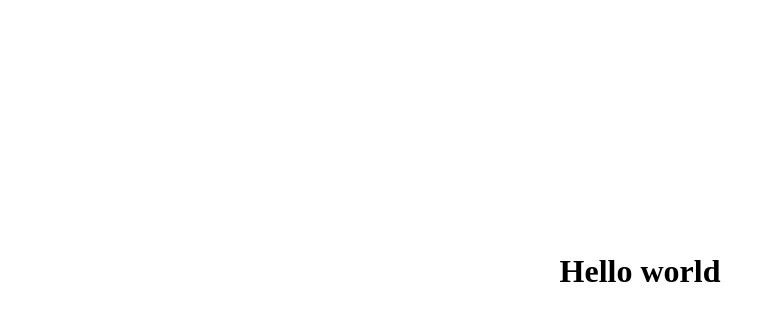
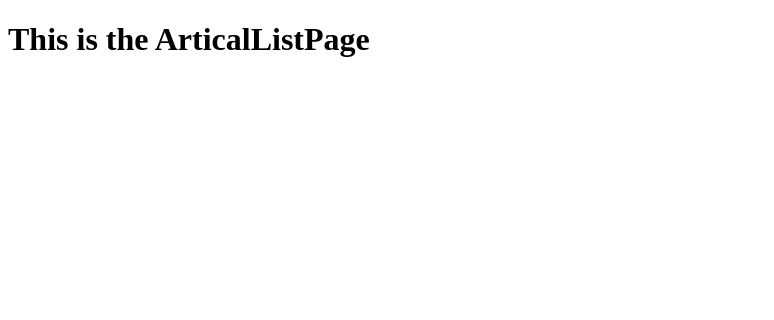
Before and after one commit to basnet-tilak/react_learning, a React (Vite) app: page /articallist in a window 1280 px wide. Shown: the top 320 px of the page, without its empty margins (0-774 px from the left). Built offline with nearby package versions, Linux system fonts and the light colour scheme.

Commit message:
Has been added the Page directroy with the its related files

```diff
--- a/package.json
+++ b/package.json
@@ -11,7 +11,8 @@
   },
   "dependencies": {
     "react": "^18.2.0",
-    "react-dom": "^18.2.0"
+    "react-dom": "^18.2.0",
+    "react-router-dom": "^6.22.3"
   },
   "devDependencies": {
     "@types/react": "^18.2.66",
--- a/src/App.jsx
+++ b/src/App.jsx
@@ -1,10 +1,21 @@
-import  "./style.css"
+import {BrowserRouter, Routes, Route} from 'react-router-dom';
+import AboutPage from "./pages/AboutPage";
+import ArticalPage from './pages/ArticalPage';
+import ArticalListPage from './pages/ArticalListPage';
+import HomePage from './pages/HomePage';
+import NotFoundPage from './pages/NotFoundPage';
 
-const App=()=>{
+const App = () => {
   return (
-    <>
-        <h1 id="app">Hello world</h1>
-    </>
-    );
-}
+    <BrowserRouter>
+      <Routes>
+        <Route path="/" element = {<HomePage/>} />
+        <Route path="/about" element = {<AboutPage/>} />
+        <Route path="/artical" element = {<ArticalPage/>} />
+        <Route path="/articallist" element = {<ArticalListPage/>} />
+        <Route path="/notfoundpage" element = {<NotFoundPage/>} />
+      </Routes>
+    </BrowserRouter>
+  );
+};
 export default App;
--- /dev/null
+++ b/src/pages/AboutPage.jsx
@@ -0,0 +1,8 @@
+
+
+const AboutPage = ()=>{
+    return(
+        <h1> This is the about page</h1>
+    );
+}
+export default AboutPage;
--- /dev/null
+++ b/src/pages/ArticalListPage.jsx
@@ -0,0 +1,8 @@
+
+const ArticalListPage = () =>{
+    return(
+        <h1> This is the ArticalListPage</h1>
+    );
+}
+
+export default ArticalListPage;
--- /dev/null
+++ b/src/pages/ArticalPage.jsx
@@ -0,0 +1,7 @@
+
+const ArticalPage = () =>{
+    return(
+         <h1> This is the ArticalPage</h1>
+    );
+}
+export default ArticalPage;
--- /dev/null
+++ b/src/pages/HomePage.jsx
@@ -0,0 +1,11 @@
+
+
+const HomePage = () =>{
+    return (
+
+        <>
+            <h1>This is Home page</h1>
+        </>
+    )
+}
+export default HomePage;
--- /dev/null
+++ b/src/pages/NotFoundPage.jsx
@@ -0,0 +1,11 @@
+
+
+const NotFoundPage = () =>{
+    return(
+        <>
+            <h1>This is NotFoundPage page </h1>
+        </>
+    )
+}
+
+export default NotFoundPage;
```
Also changed, not shown: src/pages/AboutPage.js (deleted), src/pages/ArticalListPage.js (deleted), src/pages/ArticalPage.js (deleted), src/pages/HomePage.js (deleted), src/pages/NotFoundPage.js (deleted), 2 other files (tests, documents, lock files or other folders).
